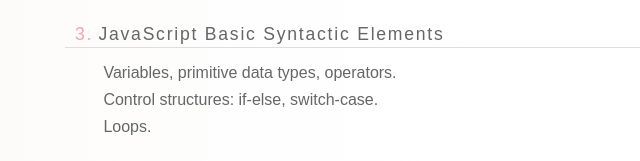
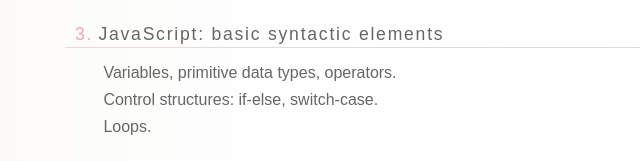
Before and after one commit to WWWCourses/ProgressBG-JS-Basics-Slides, a plain HTML site: page pages/agenda/agenda.html in a window 1280 px wide. Shown: the part 565-726 px from the top of the page, 79-719 px from the left. Drawn offline with nearby package versions, Linux system fonts and the light colour scheme; files that its build step writes are made by us from their sources; files whose address does not match are found by name; a web font is replaced by a local one.

Commit message:
lang edit

```diff
--- a/pages/agenda/agenda.html
+++ b/pages/agenda/agenda.html
@@ -50,7 +50,7 @@
 		</ol>
 	</section>
 	<section id="JavascriptBasicSyntacticElements" data-hours="7" data-wip>
-		<h3>JavaScript Basic Syntactic Elements</h3>
+		<h3>JavaScript: basic syntactic elements</h3>
 		<ol class="sub_themes">
 			<li>Variables, primitive data types, operators.</li>
 			<li>Control structures: if-else, switch-case.</li>
```
